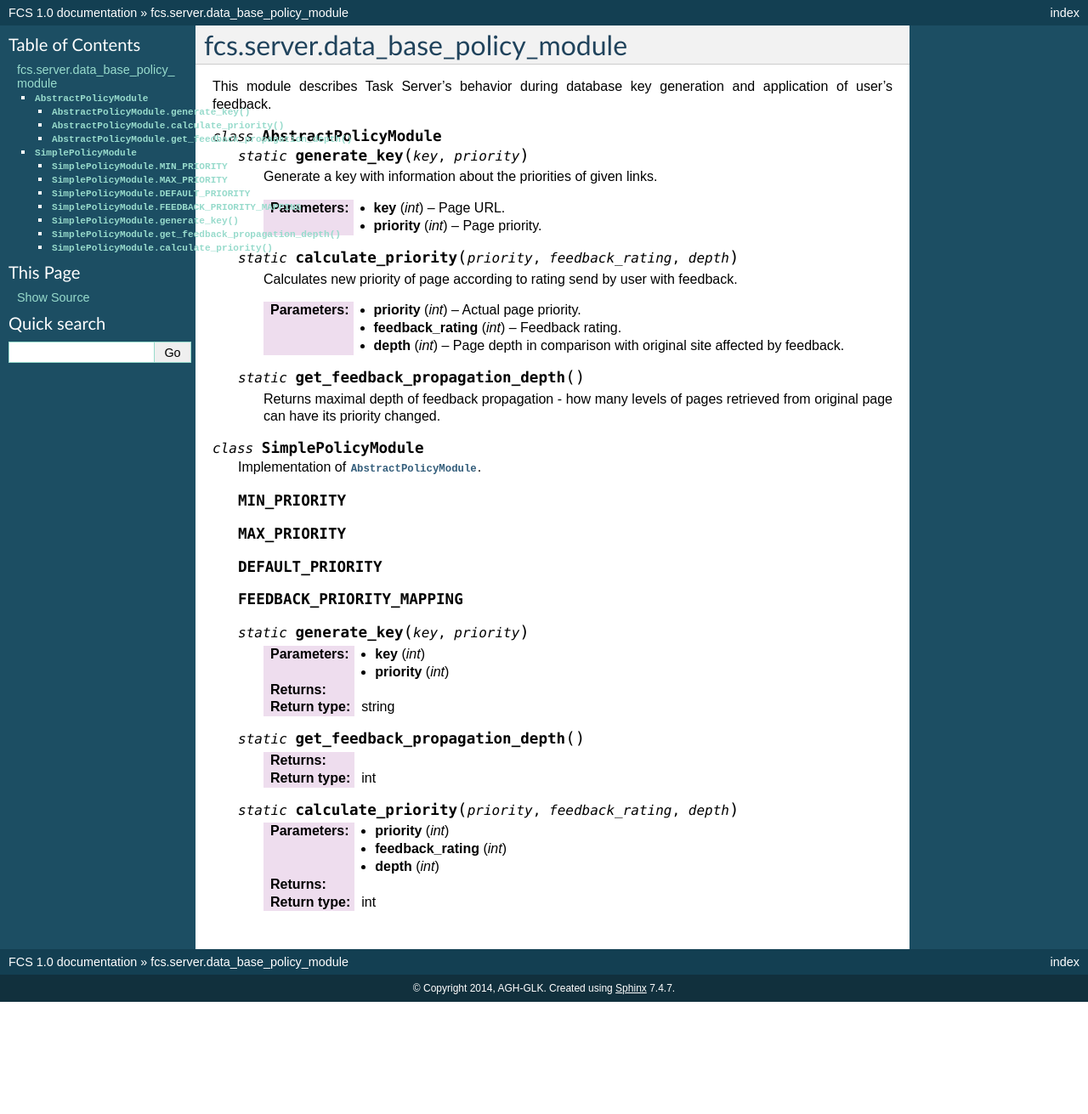
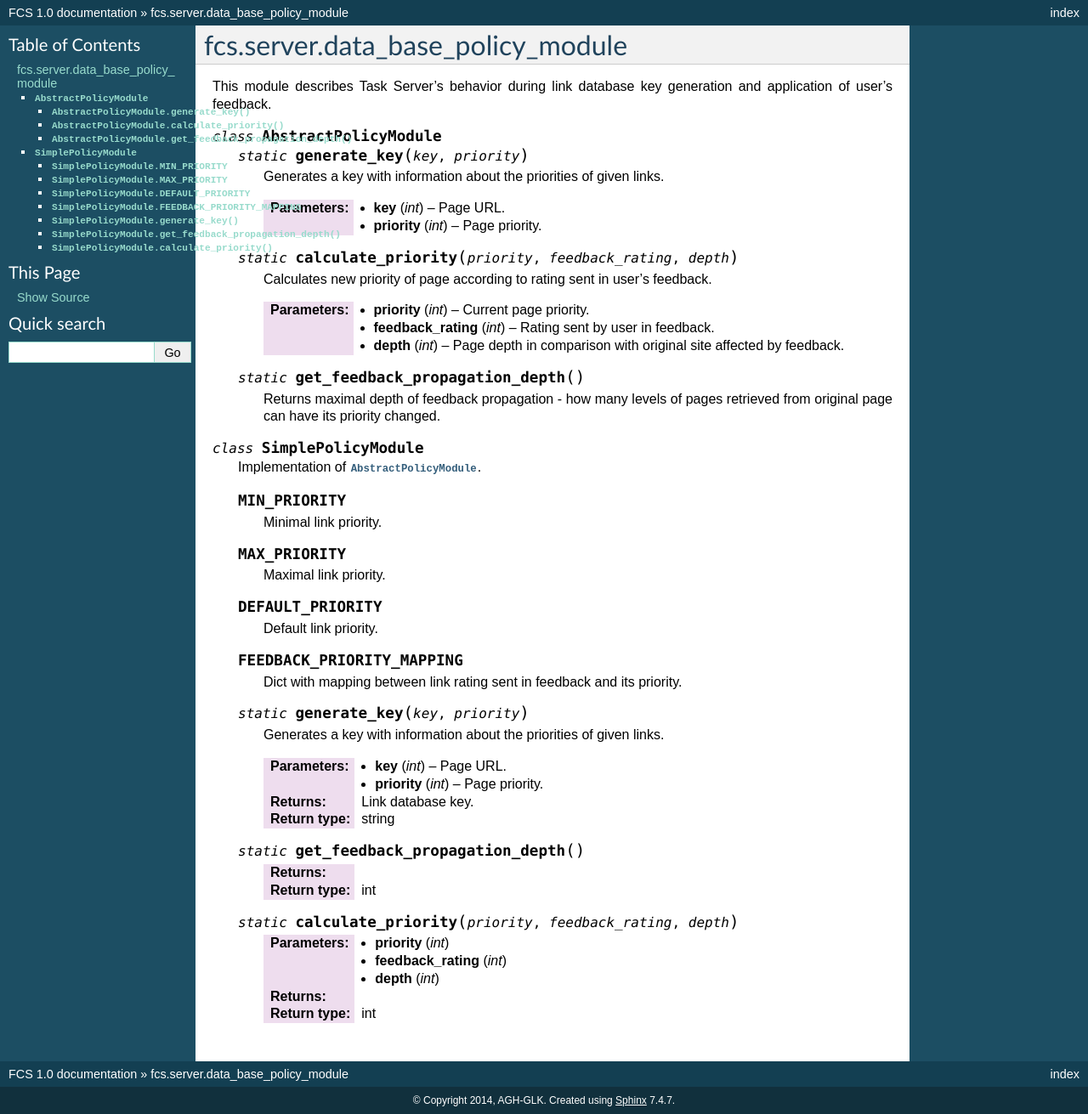
Before and after one commit to agh-glk/fcs, a Sphinx documentation site: the page built from docs/source/server/data_base_policy_module.rst, in a window 1280 px wide. Shown: the whole page at 85% size. Built offline with Sphinx 7.4.7, drawn with Linux system fonts in a browser that asks for light colours; formulas are drawn with MathJax 3; before the commit the page ends 1179 px from its top, so only the background shows below that.

Commit message:
[NT] Edit

```diff
--- a/docs/source/server/data_base_policy_module.rst
+++ b/docs/source/server/data_base_policy_module.rst
@@ -1,29 +1,28 @@
 fcs.server.data_base_policy_module
 =======================================
 
-This module describes Task Server's behavior during database key generation and application of user's feedback.
+This module describes Task Server's behavior during link database key generation and application of user's feedback.
 
 .. py:class:: AbstractPolicyModule
 
    .. py:staticmethod:: generate_key(key, priority)
 
-      Generate a key with information about the priorities of given links.
+      Generates a key with information about the priorities of given links.
 
       :param int key: Page URL.
       :param int priority: Page priority.
 
    .. py:staticmethod:: calculate_priority(priority, feedback_rating, depth)
 
-      Calculates new priority of page according to rating send by user with feedback.
+      Calculates new priority of page according to rating sent in user's feedback.
 
-      :param int priority: Actual page priority.
-      :param int feedback_rating: Feedback rating.
+      :param int priority: Current page priority.
+      :param int feedback_rating: Rating sent by user in feedback.
       :param int depth: Page depth in comparison with original site affected by feedback.
 
    .. py:staticmethod:: get_feedback_propagation_depth()
 
-      Returns maximal depth of feedback propagation - how many levels of pages retrieved from original page
-      can have its priority changed.
+      Returns maximal depth of feedback propagation - how many levels of pages retrieved from original page can have its priority changed.
 
 
 
@@ -32,15 +31,28 @@ This module describes Task Server's behavior during database key generation and
    Implementation of :py:class:`AbstractPolicyModule`.
 
    .. py:attribute:: MIN_PRIORITY
+
+      Minimal link priority.
+
    .. py:attribute:: MAX_PRIORITY
+
+      Maximal link priority.
+
    .. py:attribute:: DEFAULT_PRIORITY
+
+      Default link priority.
+
    .. py:attribute:: FEEDBACK_PRIORITY_MAPPING
+
+      Dict with mapping between link rating sent in feedback and its priority.
 
    .. py:staticmethod:: generate_key(key, priority)
 
-      :param int key:
-      :param int priority:
-      :return:
+      Generates a key with information about the priorities of given links.
+
+      :param int key: Page URL.
+      :param int priority: Page priority.
+      :return: Link database key.
       :rtype: string
 
    .. py:staticmethod:: get_feedback_propagation_depth()
```
